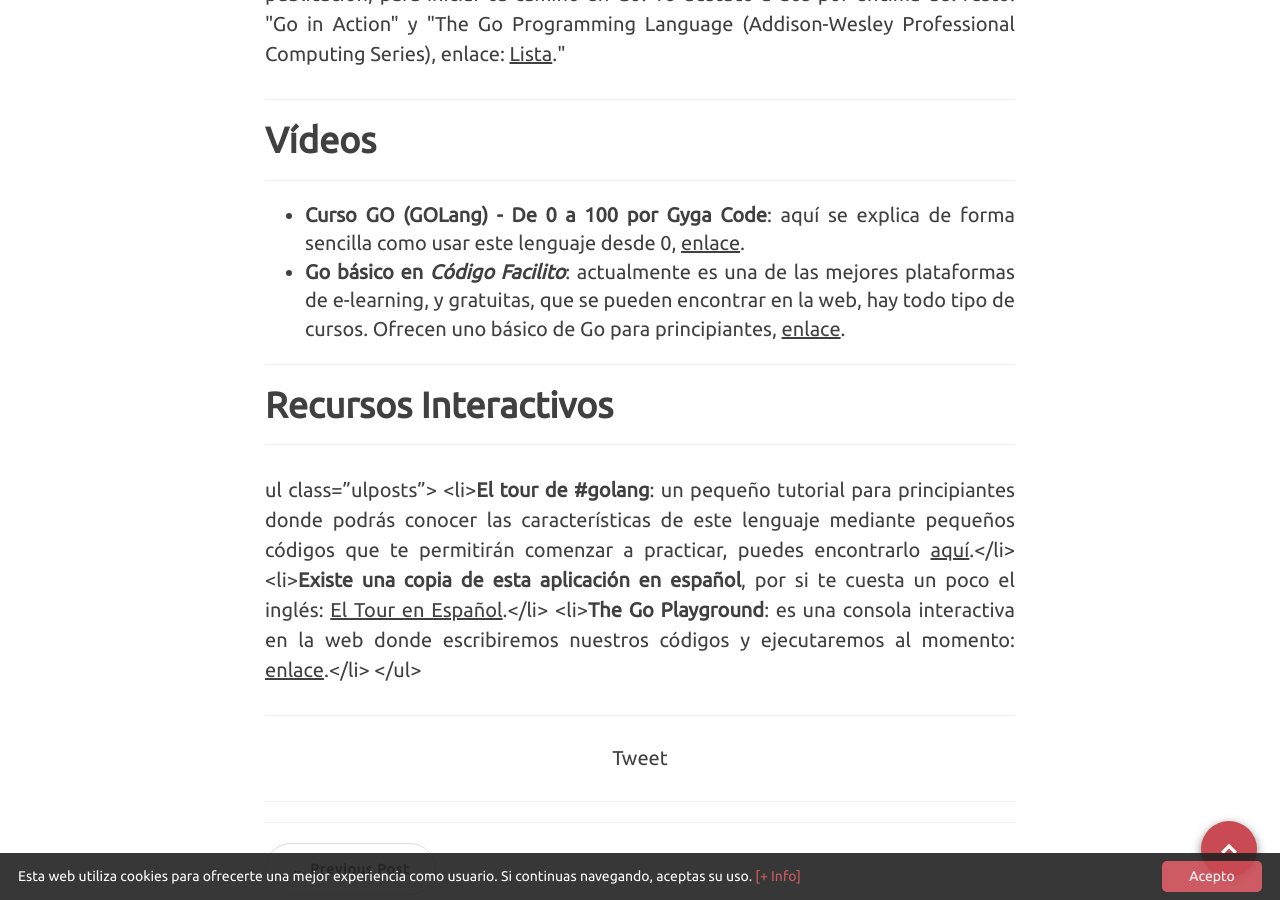
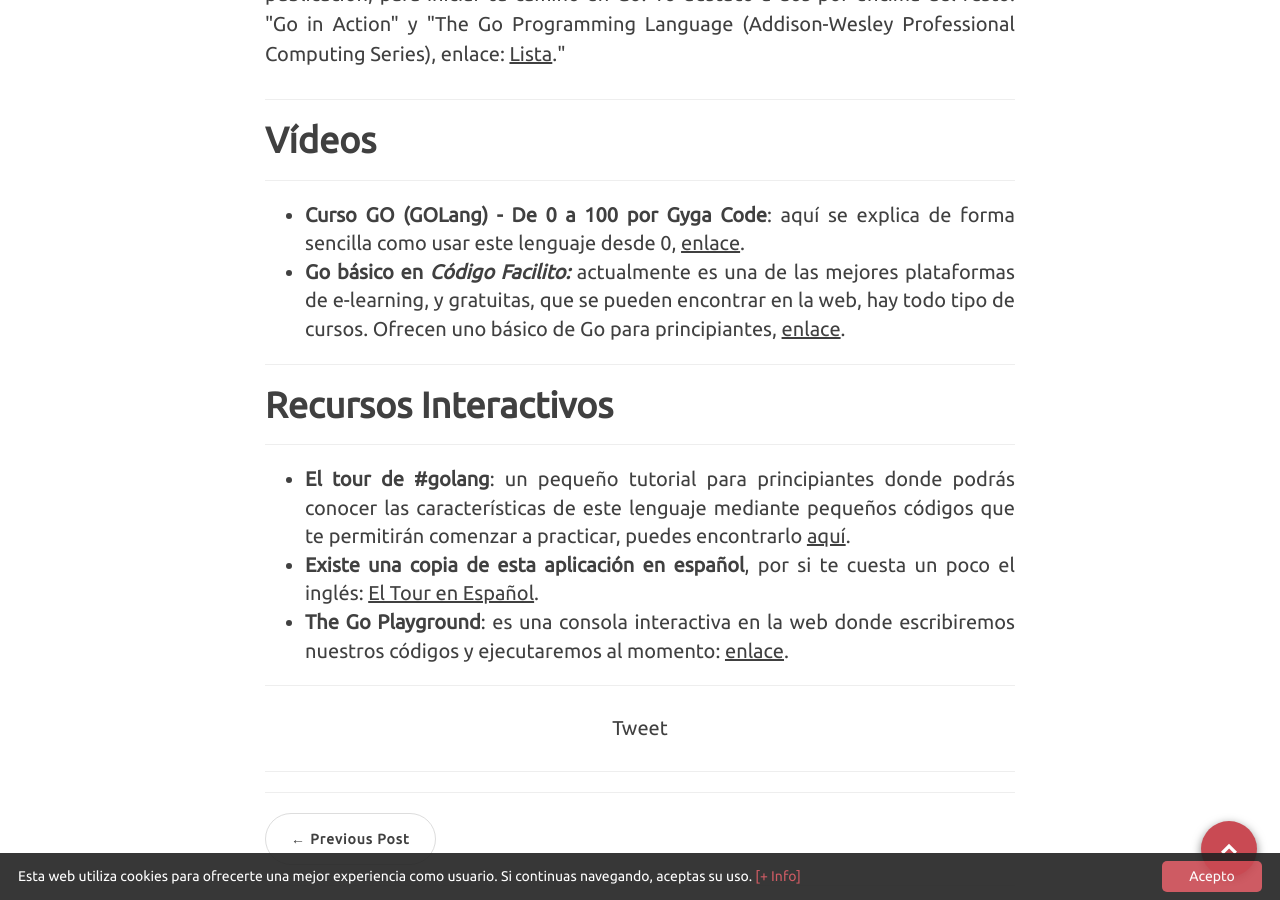
Before and after one commit to R12Leal/R12Leal.github.io, a Jekyll site: the page built from _posts/2016-08-22-recursos-aprender-golang.markdown, in a window 1280 px wide and 900 px high, scrolled down 1253 px. Built offline with Jekyll 4.4.1, drawn with Linux system fonts in a browser that asks for light colours; nearby versions of some CDN libraries; comment, search, counter and statistics services are not loaded.

Commit message:
add Post 22-08-2016 - golang2

```diff
--- a/_posts/2016-08-22-recursos-aprender-golang.markdown
+++ b/_posts/2016-08-22-recursos-aprender-golang.markdown
@@ -22,12 +22,12 @@ header-img: 	"img/post/post_go/golang.jpg"
 <hr />
   <ul class="ulposts">
     <li><strong>Curso GO (GOLang) - De 0 a 100 por Gyga Code</strong>: aquí se explica de forma sencilla como usar este lenguaje desde 0, <a href="https://www.youtube.com/playlist?list=PLl_hIu4u7P64MEJpR3eVwQ1l_FtJq4a5g" title="Curso GO (GOLang) - De 0 a 100 por Gyga Code" target="_blank">enlace</a>.</li>
-    <li><strong>Go básico en <i>Código Facilito</i></strong>: actualmente es una de las mejores plataformas de e-learning, y gratuitas, que se pueden encontrar en la web, hay todo tipo de cursos. Ofrecen uno básico de Go para principiantes, <a href="http://codigofacilito.com/courses/go" title="Go básico en Código Facilito" target="_blank">enlace</a>.</li>
+    <li><strong>Go básico en <i>Código Facilito:</i></strong> actualmente es una de las mejores plataformas de e-learning, y gratuitas, que se pueden encontrar en la web, hay todo tipo de cursos. Ofrecen uno básico de Go para principiantes, <a href="http://codigofacilito.com/courses/go" title="Go básico en Código Facilito" target="_blank">enlace</a>.</li>
   </ul>
 <hr />
 <h2 class="section-heading">Recursos Interactivos</h2>
 <hr />
-  ul class="ulposts">
+  <ul class="ulposts">
     <li><strong>El tour de #golang</strong>: un pequeño tutorial para principiantes donde podrás conocer las características de este lenguaje mediante pequeños códigos que te permitirán comenzar a practicar, puedes encontrarlo <a href="http://tour.golang.org/welcome/1" title="El tour de #golang" target="_blank">aquí</a>.</li>
     <li><strong>Existe una copia de esta aplicación en español</strong>, por si te cuesta un poco el inglés: <a href="http://go-tour-es.appspot.com/#1" title="El tour de #golang en Español" target="_blank">El Tour en Español</a>.</li>
     <li><strong>The Go Playground</strong>: es una consola interactiva en la web donde escribiremos nuestros códigos y ejecutaremos al momento: <a href="https://play.golang.org/" title="The Go Playground" target="_blank">enlace</a>.</li>
```
